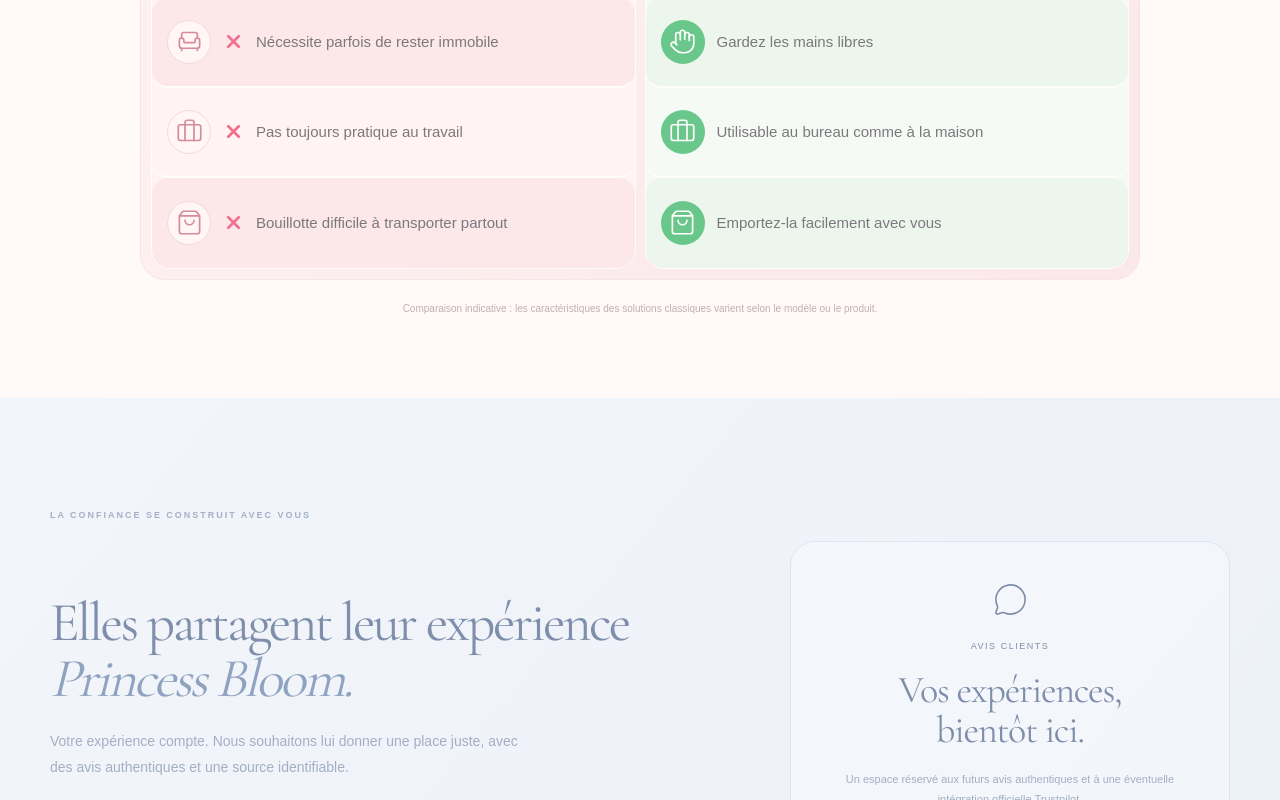
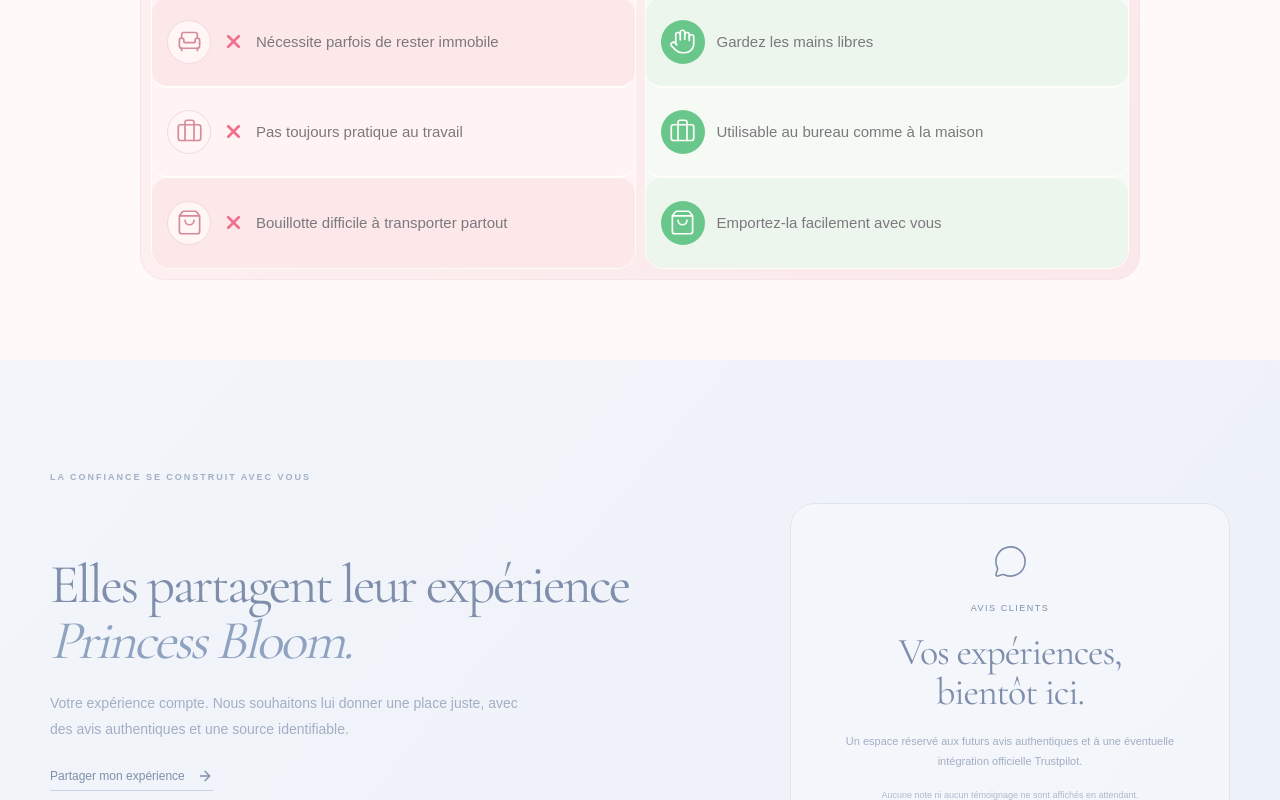
Before and after one commit to AITALLA-YASSINE/princessbloom1, a Next.js app: page / in a window 1280 px wide. Shown: the part 7652-8452 px from the top of the page. Built offline with nearby package versions, Linux system fonts and the light colour scheme; a web font is replaced by a local one.

Commit message:
Remove requested comparison note

```diff
--- a/app/reference-home.tsx
+++ b/app/reference-home.tsx
@@ -273,7 +273,7 @@ export function ReferenceHome() {
 
     <section className={s.videoSection} aria-labelledby="videos-title"><div className={s.section}><div className={s.sectionHeading}><span className={s.eyebrow}>À découvrir prochainement</span><h2 id="videos-title">Princess Bloom,<br />en <em>mouvement.</em></h2><p>Les présentations et démonstrations vidéo seront bientôt à retrouver ici.</p></div><div className={s.videoGrid}><VideoSlot number={1} title="Découvrez Princess Bloom" poster="/photos/product-hero-square.webp" /><VideoSlot number={2} title="Comment utiliser votre ceinture ?" poster="/photos/lifestyle-worn-closeup.webp" /><VideoSlot number={3} title="Un moment de douceur au quotidien" poster="/photos/lifestyle-reading.webp" /></div></div></section>
 
-    <section className={`${s.section} ${s.comparison} pbh-referenceCompareSection`} aria-labelledby="comparison-title"><div className={s.sectionHeading}><h2 id="comparison-title">Pourquoi continuer<br />avec les <em>solutions classiques ?</em></h2><Heart className="pbh-referenceCompareHeart" aria-hidden="true" /></div><ComparisonTable /><p className={s.compareNote}>Comparaison indicative : les caractéristiques des solutions classiques varient selon le modèle ou le produit.</p></section>
+    <section className={`${s.section} ${s.comparison} pbh-referenceCompareSection`} aria-labelledby="comparison-title"><div className={s.sectionHeading}><h2 id="comparison-title">Pourquoi continuer<br />avec les <em>solutions classiques ?</em></h2><Heart className="pbh-referenceCompareHeart" aria-hidden="true" /></div><ComparisonTable /></section>
 
     <section className={s.reviewsSection} aria-labelledby="reviews-title"><div className={s.section}><span className={s.eyebrow}>La confiance se construit avec vous</span><div className={s.reviewsLayout}><div><h2 id="reviews-title">Elles partagent leur expérience<br /><em>Princess Bloom.</em></h2><p>Votre expérience compte. Nous souhaitons lui donner une place juste, avec des avis authentiques et une source identifiable.</p><Link href="/contact" className={s.textLink}>Partager mon expérience <ArrowRight size={16} /></Link></div><div className={s.reviewPlaceholder}><MessageCircle strokeWidth={1.1} /><span>Avis clients</span><h3>Vos expériences,<br />bientôt ici.</h3><p>Un espace réservé aux futurs avis authentiques et à une éventuelle intégration officielle Trustpilot.</p><small>Aucune note ni aucun témoignage ne sont affichés en attendant.</small></div></div></div></section>
 
```
